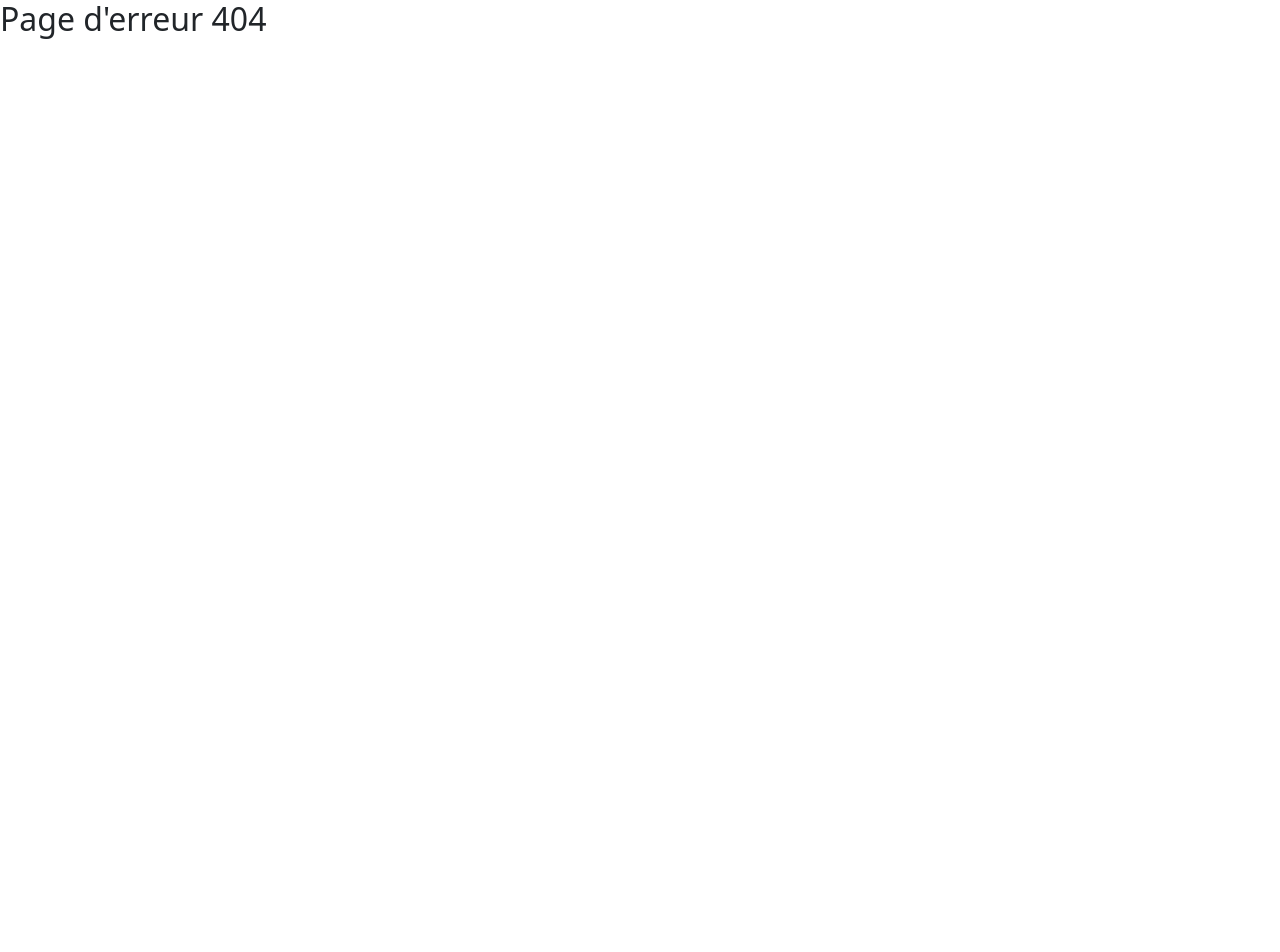
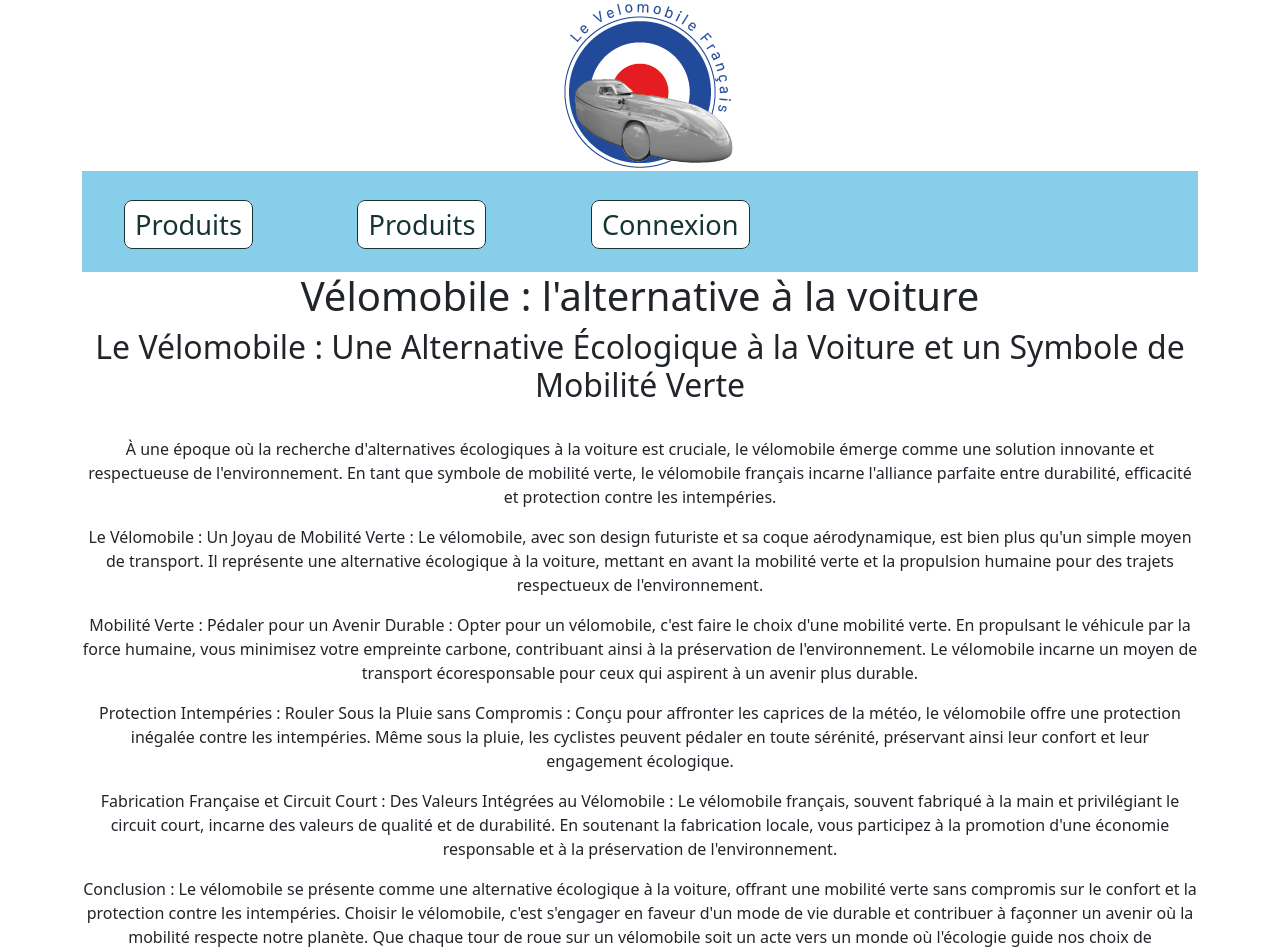
Before and after one commit to alexandra-pereira/velomobile, a React (Create React App) app: page /article_eco in a window 1280 px wide. Before the commit this address had no page. Shown: the top 952 px of the page. Before the commit the page ends 800 px from the top, so only its background shows below. Built offline with nearby package versions, Linux system fonts and the light colour scheme.

Commit message:
page article eco

```diff
--- a/src/components/Header.jsx
+++ b/src/components/Header.jsx
@@ -2,7 +2,6 @@ import { Link } from "react-router-dom";
 import logo from "./../assets/logo-lvf.png";
 import { CiLogout } from "react-icons/ci";
 import { useState } from "react";
-
 
 const Header = ({ isLoggedIn }) => {
   const [openCloseMenuState, setOpenCloseMenuState] = useState("inactive");
@@ -25,7 +24,6 @@ const Header = ({ isLoggedIn }) => {
     const classAction = openCloseMenu === "inactive" ? "active" : "incactive";
     console.log(`dans openCloseMenu`, classAction);
     setOpenCloseMenuState(classAction);
-
   }
   return (
     <header>
--- a/src/index.js
+++ b/src/index.js
@@ -16,6 +16,7 @@ import "bootstrap/dist/css/bootstrap.css";
 import "./sass/custom.scss";
 import MagazinePage from "./routes/MagazinePage";
 import ArticleTrajetLongPage from "./routes/ArticleTrajetLongPage";
+import ArticleEcoPage from "./routes/ArticleEcoPage";
 
 const router = createBrowserRouter([
   {
@@ -67,6 +68,10 @@ const router = createBrowserRouter([
         path: "article_trajet_long",
         element: <ArticleTrajetLongPage />,
       },
+      {
+        path: "article_eco",
+        element: <ArticleEcoPage />,
+      },
     ],
   },
 ]);
--- /dev/null
+++ b/src/routes/ArticleEcoPage.jsx
@@ -0,0 +1,61 @@
+const ArticleEcoPage = () => {
+  return (
+    <>
+      <article>
+        <h2>
+          Le Vélomobile : Une Alternative Écologique à la Voiture et un Symbole
+          de Mobilité Verte
+        </h2>
+        <br></br>
+        <p>
+          À une époque où la recherche d'alternatives écologiques à la voiture
+          est cruciale, le vélomobile émerge comme une solution innovante et
+          respectueuse de l'environnement. En tant que symbole de mobilité
+          verte, le vélomobile français incarne l'alliance parfaite entre
+          durabilité, efficacité et protection contre les intempéries.
+        </p>
+        <p>
+          Le Vélomobile : Un Joyau de Mobilité Verte : Le vélomobile, avec son
+          design futuriste et sa coque aérodynamique, est bien plus qu'un simple
+          moyen de transport. Il représente une alternative écologique à la
+          voiture, mettant en avant la mobilité verte et la propulsion humaine
+          pour des trajets respectueux de l'environnement.
+        </p>
+        <p>
+          Mobilité Verte : Pédaler pour un Avenir Durable : Opter pour un
+          vélomobile, c'est faire le choix d'une mobilité verte. En propulsant
+          le véhicule par la force humaine, vous minimisez votre empreinte
+          carbone, contribuant ainsi à la préservation de l'environnement. Le
+          vélomobile incarne un moyen de transport écoresponsable pour ceux qui
+          aspirent à un avenir plus durable.
+        </p>
+        <p>
+          Protection Intempéries : Rouler Sous la Pluie sans Compromis : Conçu
+          pour affronter les caprices de la météo, le vélomobile offre une
+          protection inégalée contre les intempéries. Même sous la pluie, les
+          cyclistes peuvent pédaler en toute sérénité, préservant ainsi leur
+          confort et leur engagement écologique.
+        </p>
+        <p>
+          Fabrication Française et Circuit Court : Des Valeurs Intégrées au
+          Vélomobile : Le vélomobile français, souvent fabriqué à la main et
+          privilégiant le circuit court, incarne des valeurs de qualité et de
+          durabilité. En soutenant la fabrication locale, vous participez à la
+          promotion d'une économie responsable et à la préservation de
+          l'environnement.
+        </p>
+        <p>
+          Conclusion : Le vélomobile se présente comme une alternative
+          écologique à la voiture, offrant une mobilité verte sans compromis sur
+          le confort et la protection contre les intempéries. Choisir le
+          vélomobile, c'est s'engager en faveur d'un mode de vie durable et
+          contribuer à façonner un avenir où la mobilité respecte notre planète.
+          Que chaque tour de roue sur un vélomobile soit un acte vers un monde
+          où l'écologie guide nos choix de déplacement.
+        </p>
+      </article>
+    </>
+  );
+};
+
+export default ArticleEcoPage;
--- a/src/routes/HistoryPage.jsx
+++ b/src/routes/HistoryPage.jsx
@@ -1,8 +1,9 @@
 const HistoryPage = () => {
   return (
     <>
-      <h2>Histoire du Vélo Mobile</h2>
       <article>
+        <h2>Histoire du Vélo Mobile</h2>
+        <br></br>
         <p>
           L'histoire du vélo-mobile, également appelé vélocar, remonte au début
           du XXe siècle, en particulier en France. Le concept d'un véhicule
--- a/src/routes/MagazinePage.jsx
+++ b/src/routes/MagazinePage.jsx
@@ -3,8 +3,11 @@ const MagazinePage = () => {
     <>
       <h2>Magazine</h2>
       <ul>
-        <li>UN VELO SOUS LA PLUIE EN TOUTE PROTECTION</li>
-        <li></li>
+        <li>Un vélo sous la pluie en toute protection</li>
+        <li>
+          Comment me protéger de la pluie en vélo sur un trajet long : une
+          approche écologique et confortable
+        </li>
       </ul>
     </>
   );
```
